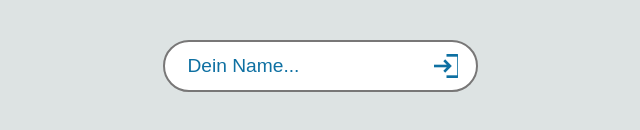
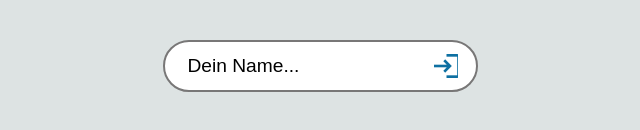
Before and after one commit to JanRaadts/chat-client, an Angular app: page / in a window 1280 px wide. Shown: the part 374-504 px from the top of the page, without its empty margins (320-960 px from the left). Built offline with nearby package versions, Linux system fonts and the light colour scheme; what ngx-lottie would draw is missing.

Commit message:
changed style

```diff
--- a/src/app/components/login/login.component.scss
+++ b/src/app/components/login/login.component.scss
@@ -39,9 +39,9 @@
   &:focus {
     outline: none;
   }
-  color: #0E70A2;
+  color: black;
   &::placeholder{
-    color: #0E70A2;
+    color: black;
   }
 }
 
--- a/src/app/components/messages-container/messages-container.component.ts
+++ b/src/app/components/messages-container/messages-container.component.ts
@@ -16,7 +16,7 @@ export class MessagesContainerComponent implements OnInit{
   ngOnInit(): void {
     const timer: ReturnType<typeof setTimeout> = setTimeout(() => {
       this.messagesService.fetchMessages().subscribe((messages) => this.messages = messages.reverse())
-  }, 4000);
+  }, 2000);
   }
 
   addMessage(message: message){
```
